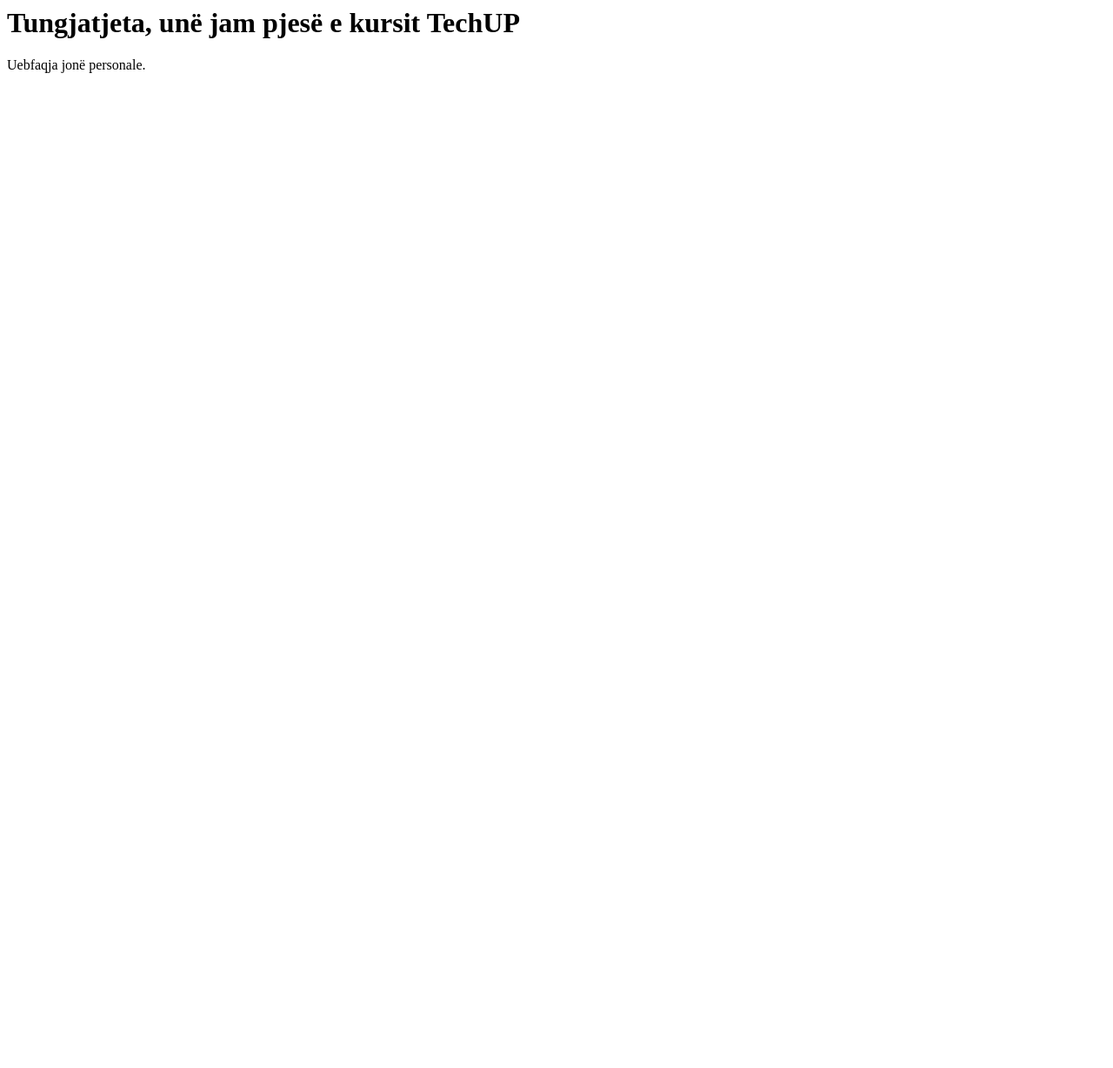
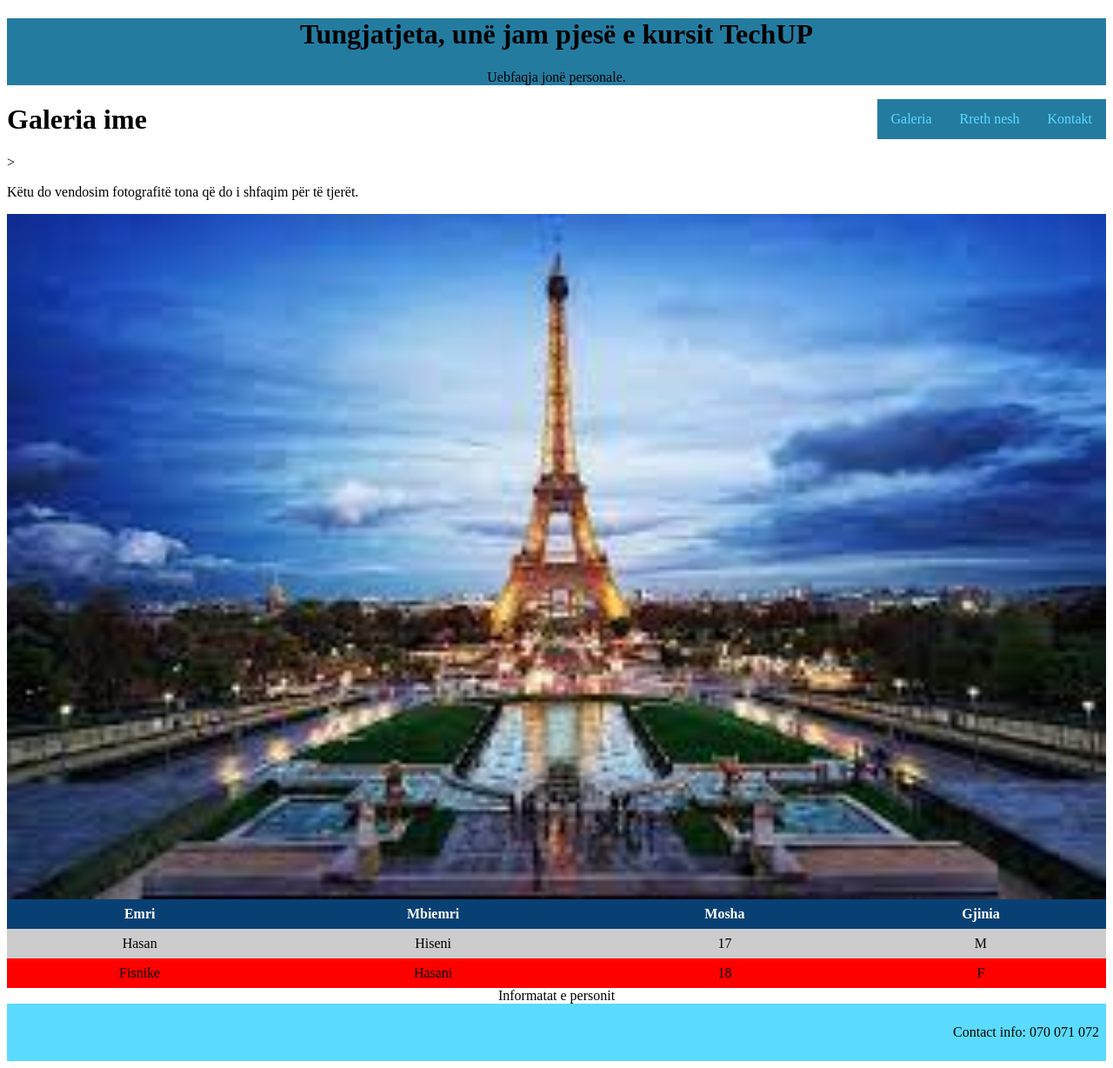
Before and after one commit to techup-group12/group-13, a plain HTML site: page index.html in a window 1280 px wide. Shown: the whole page at 87% size. Before the commit the page ends 800 px from the top, so only its background shows below. Drawn offline with Linux system fonts and the light colour scheme.

Commit message:
added photo

```diff
--- a/index.html
+++ b/index.html
@@ -1,9 +1,58 @@
+<!DOCTYPE html>
 <html>
-	<head>
-		<title>Kursi TechUP</title>
-  	</head>
-	<body>
+
+<head>
+	<meta charset="UTF-8">
+	<title>Kursi TechUP</title>
+	<link rel="stylesheet" type="text/css" href="style.css">
+</head>
+
+<body>
+	<div id="header">
 		<h1>Tungjatjeta, unë jam pjesë e kursit TechUP</h1>
 		<p>Uebfaqja jonë personale.</p>
-	</body>
+	</div>
+	<ul>
+		<li>
+			<a href="gallery.html">Galeria</a>
+		</li>
+		<li>
+			<a href="about.html">Rreth nesh</a>
+		</li>
+		<li>
+			<a href="contact.html">Kontakt</a>
+		</li>
+	</ul>
+	<h1>Galeria ime</h1>
+	>
+	<p>
+		Këtu do vendosim fotografitë tona që do i shfaqim për të tjerët.
+	</p>
+	<img id="foto1" src="download.jpg" alt="Foto1">
+	<table>
+		<caption>Informatat e personit</caption>
+		<tr>
+			<th>Emri</th>
+			<th>Mbiemri</th>
+			<th>Mosha</th>
+			<th>Gjinia</th>
+		</tr>
+		<tr>
+			<td>Hasan</td>
+			<td>Hiseni</td>
+			<td>17</td>
+			<td>M</td>
+		</tr>
+		<tr>
+			<td>Fisnike</td>
+			<td>Hasani</td>
+			<td>18</td>
+			<td>F</td>
+		</tr>
+	</table>
+	<div class="footer">
+		<p>Contact info: 070 071 072</p>
+	</div>
+
+</body>
 </html>
--- /dev/null
+++ b/style.css
@@ -0,0 +1,102 @@
+* {
+    font-family: "Times New Roman", Times, serif;
+}
+
+#header {
+    text-align: center;
+    background-color: #247BA0;
+}
+
+#foto1 {
+    width: 100%;
+    height: auto;
+    display: block;
+    margin-left: auto;
+    margin-right: auto;
+}
+
+ul {
+    float: right;
+    background-color: #247BA0;
+    list-style-type: none;
+    margin: 0;
+    padding: 0;
+}
+
+li {
+    float: left;
+}
+
+li a {
+    display: block;
+    color: #5ADBFF;
+    text-align: center;
+    padding: 14px 16px;
+    text-decoration: none;
+}
+
+li a:hover {
+    background-color: #5ADBFF;
+    height: 22px;
+    color: #247BA0;
+}
+
+table {
+    border-collapse: collapse;
+    width: 100%;
+
+}
+
+caption {
+    caption-side: bottom;
+}
+
+th,
+td {
+    text-align: center;
+    padding: 8px;
+    color: black;
+}
+
+th:hover {
+    background-color: yellow;
+
+}
+
+tr:nth-child(even) {
+    background-color:
+}
+
+th {
+    background-color: #094074;
+    color: white;
+}
+
+.footer {
+    background-color: #5ADBFF;
+    padding: 0.5em;
+    text-align: right;
+}
+
+tr td:hover {
+    margin-top: 10px;
+    padding: 20px 0;
+    color: yellow;
+    background-color: #5ADBFF;
+
+}
+
+tr:nth-child(even) {
+    background: #CCC
+}
+
+tr:nth-child(odd) {
+    background: red
+}
+
+#foto1:hover {
+    width: 200px;
+    height: 200px;
+    margin-left: 50px;
+    margin-top: 600px;
+  }
```
Also changed, not shown: download.jpg (added).
